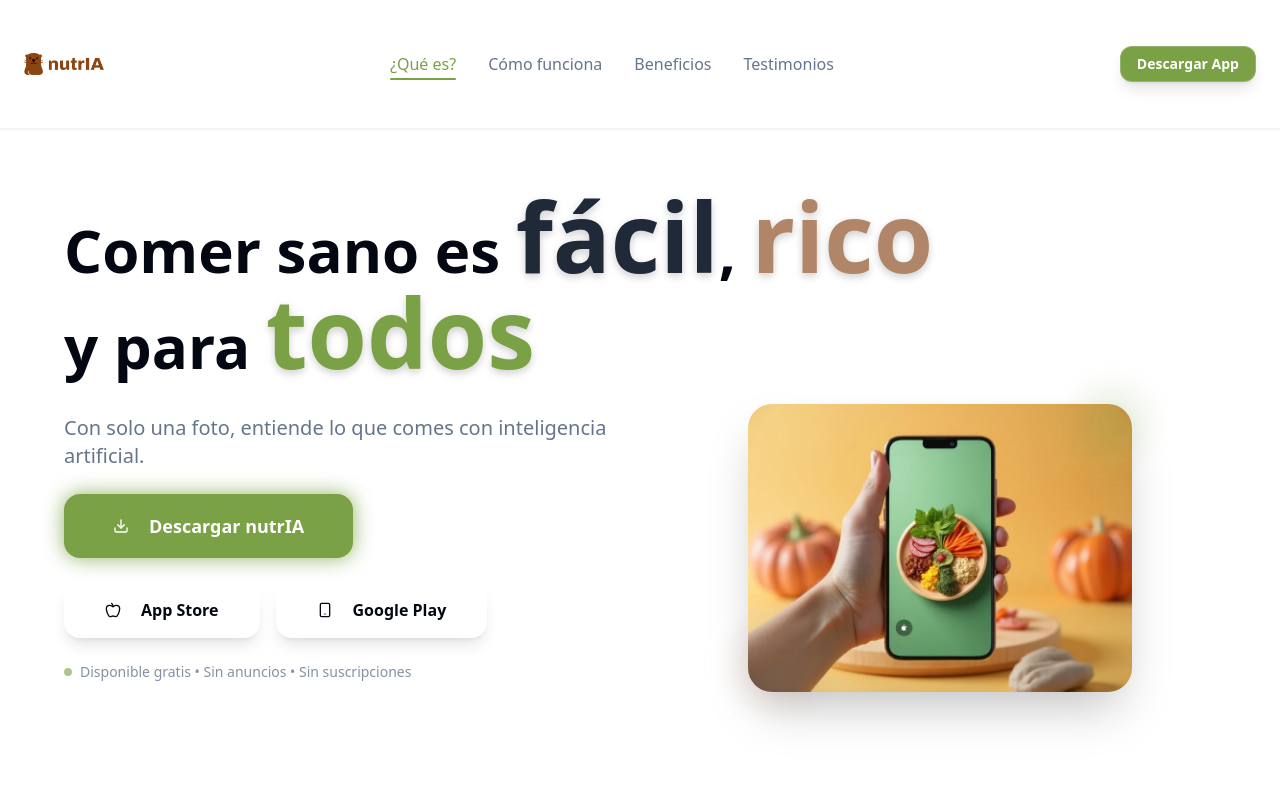
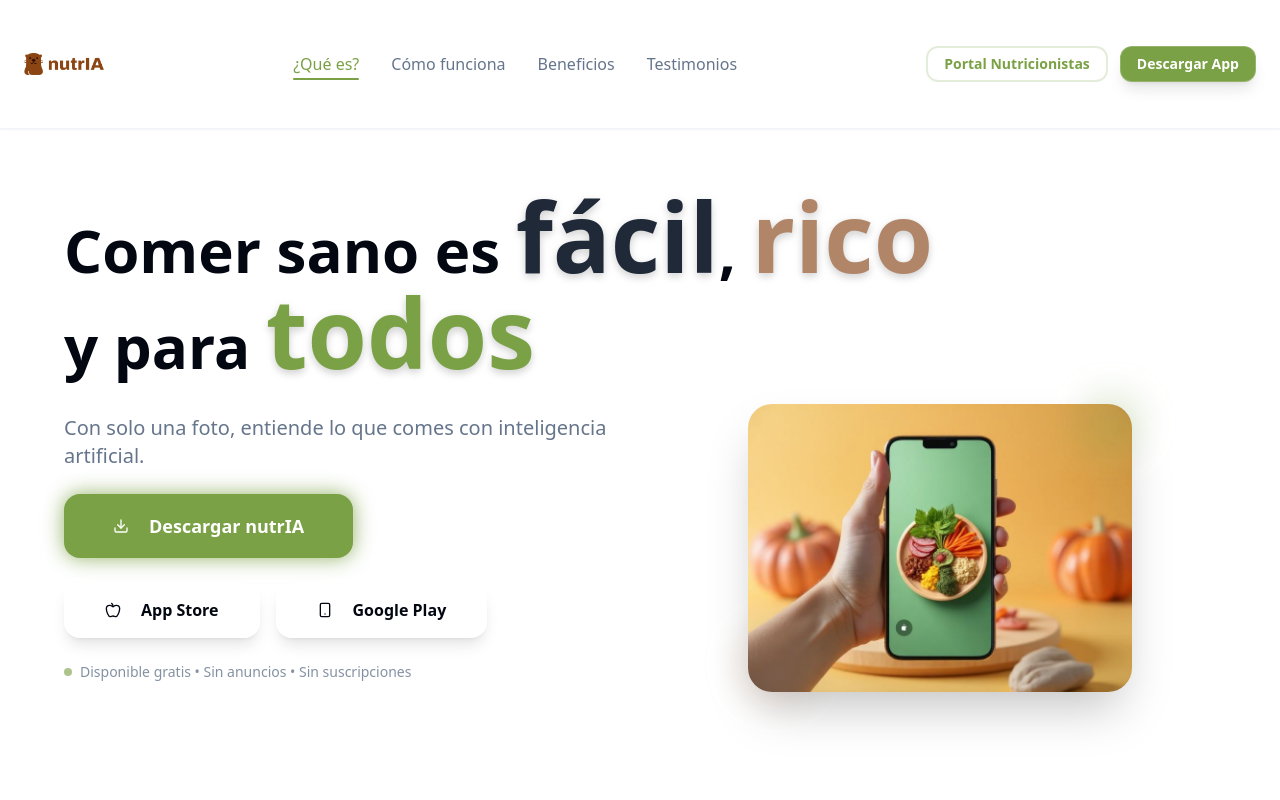
Before and after one commit to Totobal125/nutria-food-snap, a React (Vite) app: page / in a window 1280 px wide. Shown: the top 800 px of the page. Built offline with nearby package versions, Linux system fonts and the light colour scheme.

Commit message:
✨ Agregada sección Portal Nutricionistas en el header

```diff
--- a/src/components/Header.tsx
+++ b/src/components/Header.tsx
@@ -87,8 +87,18 @@ const Header = () => {
           </button>
         </nav>
 
-        {/* Desktop CTA Button */}
-        <div className="flex items-center flex-shrink-0">
+        {/* Desktop CTA Buttons */}
+        <div className="flex items-center flex-shrink-0 space-x-3">
+          <a
+            href="/portal-nutricionistas"
+            target="_blank"
+            rel="noopener noreferrer"
+            className="hidden sm:flex"
+          >
+            <Button variant="outline" size="sm" className="hover:bg-nutria-brown/10 hover:border-nutria-brown transition-all duration-300">
+              Portal Nutricionistas
+            </Button>
+          </a>
           <a
             href="https://apps.apple.com/cl/app/nutria/id6744851977"
             target="_blank"
@@ -166,10 +176,20 @@ const Header = () => {
               Testimonios
             </button>
             <a
+              href="/portal-nutricionistas"
+              target="_blank"
+              rel="noopener noreferrer"
+              className="w-full"
+            >
+              <Button variant="outline" size="lg" className="w-full hover:bg-nutria-brown/10 hover:border-nutria-brown transition-all duration-300">
+                Portal Nutricionistas
+              </Button>
+            </a>
+            <a
               href="https://apps.apple.com/cl/app/nutria/id6744851977"
               target="_blank"
               rel="noopener noreferrer"
-              className="w-full mt-6"
+              className="w-full mt-4"
             >
               <Button variant="cta" size="lg" className="w-full shadow-xl hover:shadow-nutria-green/30">
                 Descargar App
```
